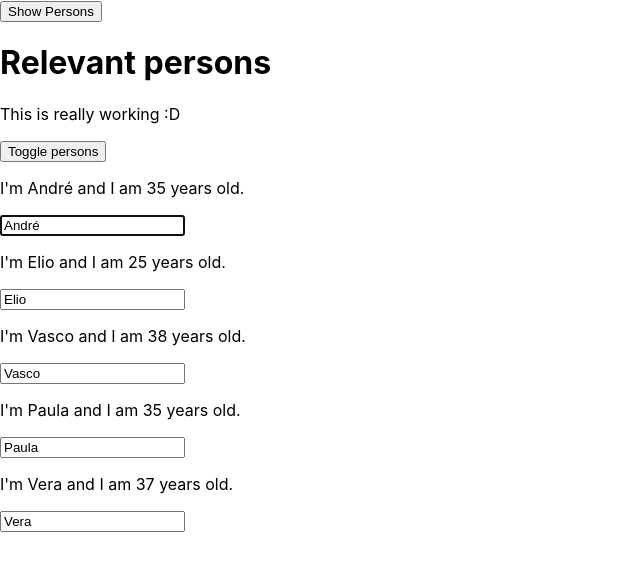
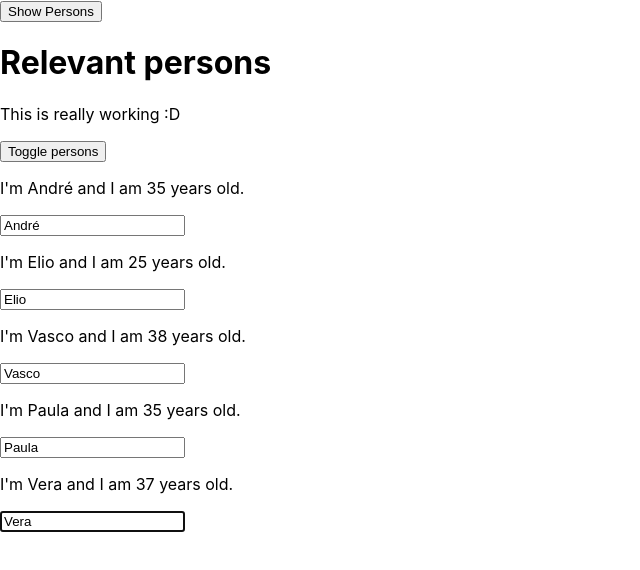
Before and after one commit to andrefrua/react-complete-guide, a React app: page / in a window 1280 px wide. Both pictures are taken after a click on the button "Show Persons". Shown: the top 570 px of the page, without its empty margins (0-640 px from the left). Built offline with nearby package versions, Linux system fonts and the light colour scheme.

Commit message:
References and Forward References

```diff
--- a/src/components/Persons/Person/Person.js
+++ b/src/components/Persons/Person/Person.js
@@ -10,6 +10,7 @@
         super(props);
         console.log("[Person.js] Inside constructor", props);
         //NOTE: State could be initialized here, to access it with `this.state`
+        this.inputElement = React.createRef();
     }
 
     componentWillMount() {
@@ -18,9 +19,10 @@
 
     componentDidMount() {
         console.log("[Person.js] Inside componentDidMount()");
-        if (this.props.position === 0) {
-            this.inputElement.focus();
-        }
+    }
+
+    focus() {
+        this.inputElement.current.focus();
     }
     render() {
         console.log("[Person.js] Inside render()");
@@ -29,7 +31,7 @@
                 <p onClick={this.props.click}>I'm {this.props.name} and I am {this.props.age} years old.</p>
                 <p>{this.props.children}</p>
                 <input
-                    ref={(input) => { this.inputElement = input }}
+                    ref={this.inputElement}
                     type="text"
                     onChange={this.props.changed}
                     value={this.props.name} />
--- a/src/components/Persons/Persons.js
+++ b/src/components/Persons/Persons.js
@@ -8,6 +8,7 @@
         super(props);
         console.log("[Persons.js] Inside constructor", props);
         //NOTE: State could be initialized here, to access it with `this.state`
+        this.lastPersonRef = React.createRef();
     }
 
     componentWillMount() {
@@ -16,6 +17,7 @@
 
     componentDidMount() {
         console.log("[Persons.js] Inside componentDidMount()");
+        this.lastPersonRef.current.focus();
     }
 
     // Update lifecycle methods
@@ -47,6 +49,7 @@
                 position={index}
                 name={person.name}
                 age={person.age}
+                ref={this.lastPersonRef}
                 key={person.id}
                 changed={(event) => this.props.changed(event, person.id)} />
         });
--- a/src/hoc/withClass.js
+++ b/src/hoc/withClass.js
@@ -2,15 +2,19 @@
 
 //Example using a class factory
 const withClass = (WrappedComponent, className) => {
-    return class extends Component {
+    const WithClass = class extends Component {
         render() {
             return (
                 <div className={className}>
-                    <WrappedComponent {...this.props} />
+                    <WrappedComponent ref={this.props.forwardedRef} {...this.props} />
                 </div>
             )
         }
     }
+
+    return React.forwardRef((props, ref) => {
+        return <WithClass {...props} forwardedRef={ref} />
+    });
 }
 
 
```
